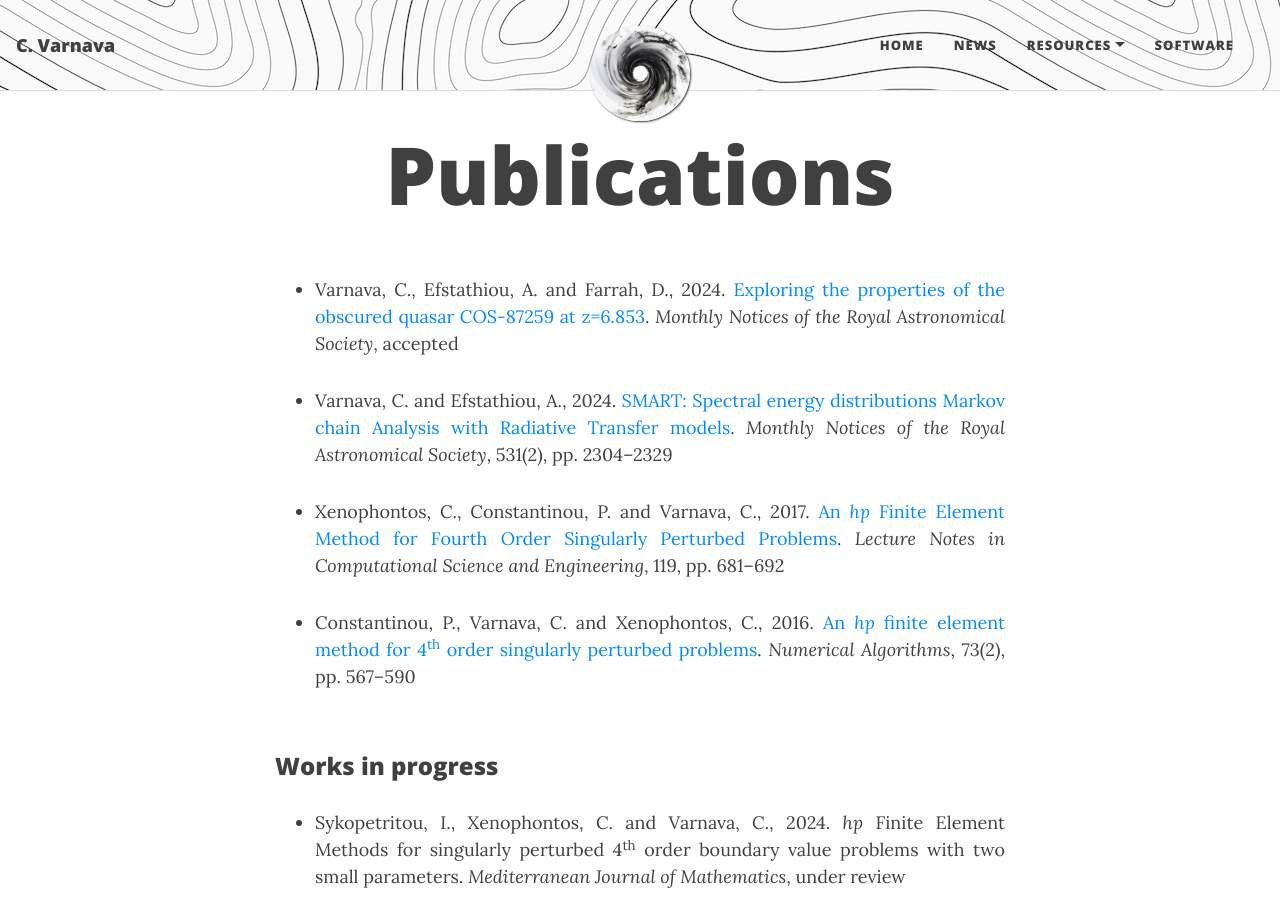
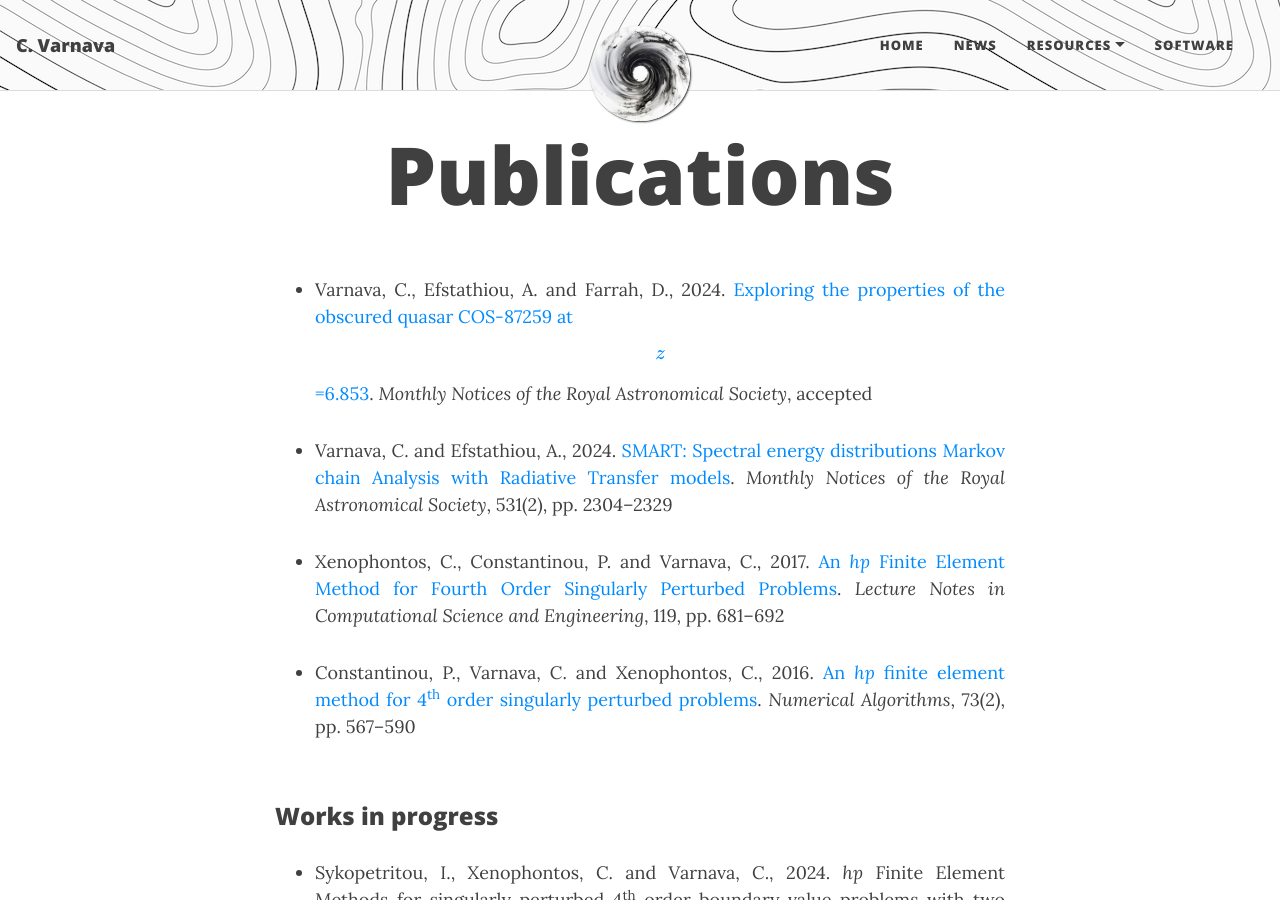
Before and after one commit to ch-var/ch-var.github.io, a Jekyll site: the page built from publications.html, in a window 1280 px wide and 900 px high. Built offline with Jekyll 4.4.1, drawn with Linux system fonts in a browser that asks for light colours; formulas are drawn with MathJax 3.

Commit message:
Update publications.html

```diff
--- a/publications.html
+++ b/publications.html
@@ -1,10 +1,11 @@
 ---
 layout: page
 title: Publications
+mathjax: true
 ---
 <p>
 <ul>
-<li align='justify'>Varnava, C., Efstathiou, A. and Farrah, D., 2024. <a href="https://doi.org/10.1093/mnras/stae2221">Exploring the properties of the obscured quasar COS-87259 at z=6.853</a>. <i>Monthly Notices of the Royal Astronomical Society</i>, accepted</li>
+<li align='justify'>Varnava, C., Efstathiou, A. and Farrah, D., 2024. <a href="https://doi.org/10.1093/mnras/stae2221">Exploring the properties of the obscured quasar COS-87259 at $$z$$=6.853</a>. <i>Monthly Notices of the Royal Astronomical Society</i>, accepted</li>
 <p>
 <li align='justify'>Varnava, C. and Efstathiou, A., 2024. <a href="https://doi.org/10.1093/mnras/stae1141">SMART: Spectral energy distributions Markov chain Analysis with Radiative Transfer models</a>. <i>Monthly Notices of the Royal Astronomical Society</i>, 531(2), pp. 2304–2329</li>
 <p>
```
